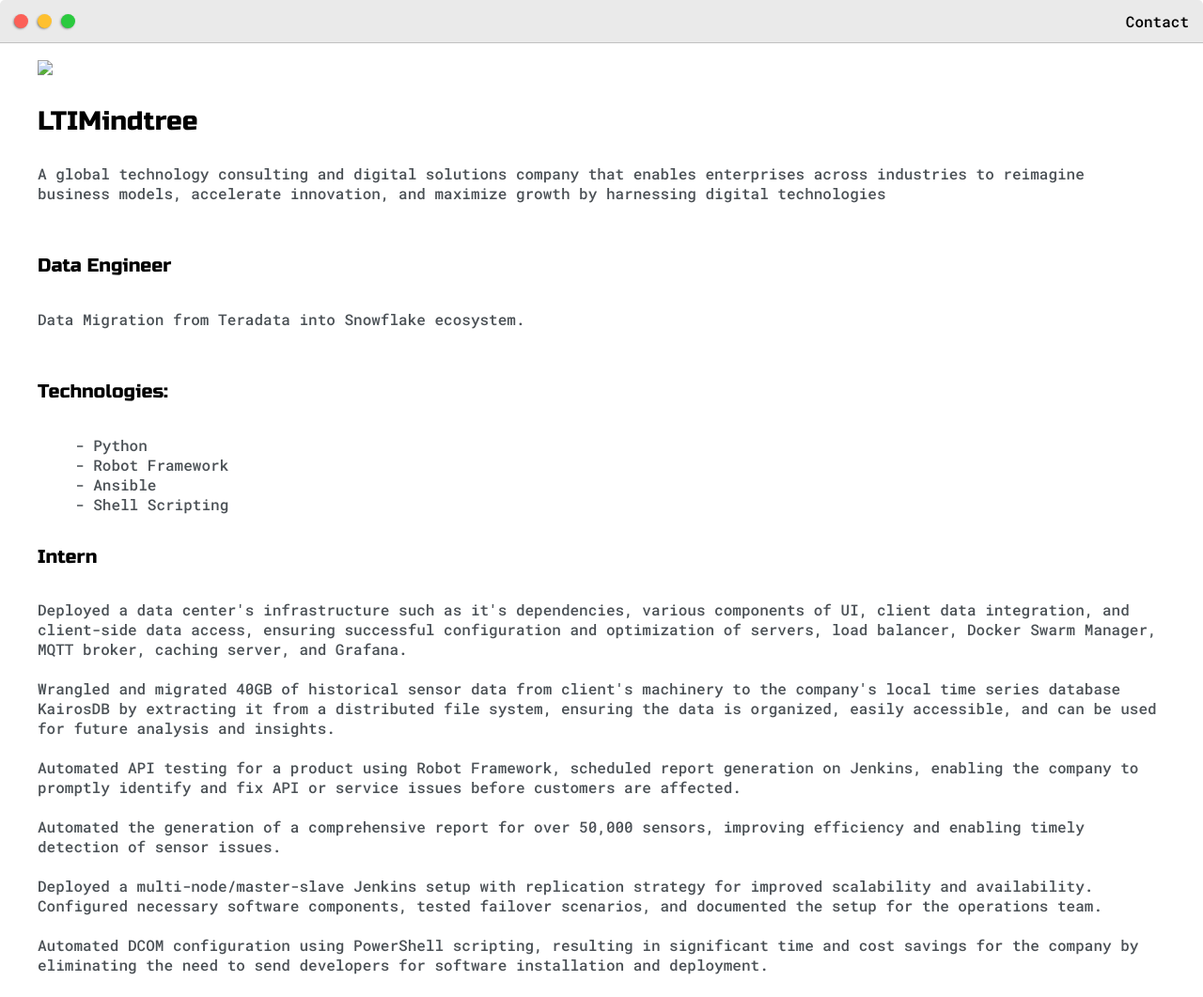
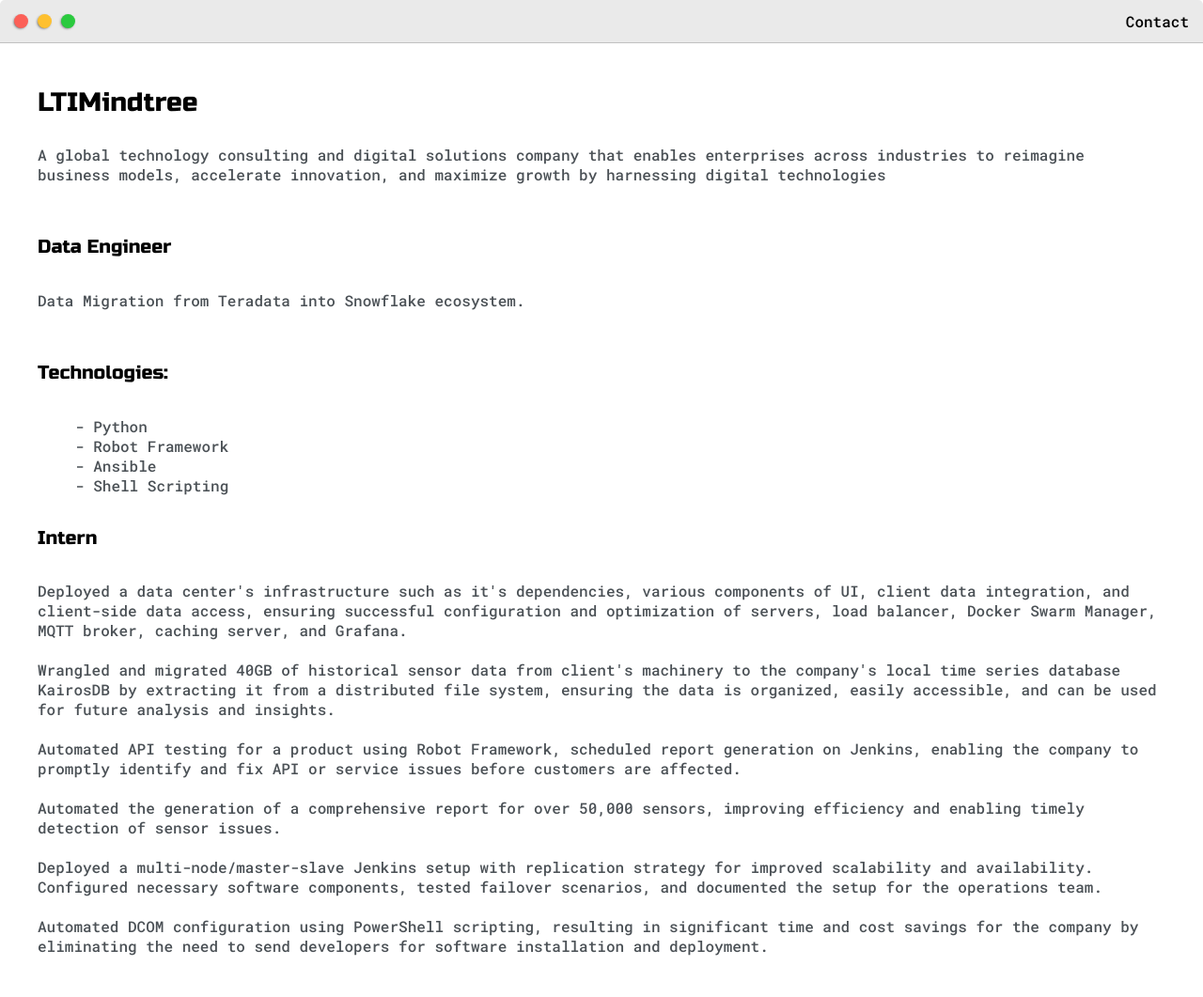
Before and after one commit to rdiavlo/rdiavlo.github.io, a plain HTML site: page lti_mindtree.html in a window 1280 px wide. Shown: the top 1061 px of the page at 94% size. Drawn offline with Linux system fonts and the light colour scheme.

Commit message:
removed broken image in ltimindtree.html

```diff
--- a/lti_mindtree.html
+++ b/lti_mindtree.html
@@ -45,10 +45,6 @@
 
 	<div class="main-container">
 		<br>
-
-		<div class="img-container">
-			<img src="images/image.png">
-		</div>
 
 		<h3>LTIMindtree</h3>
 
```
